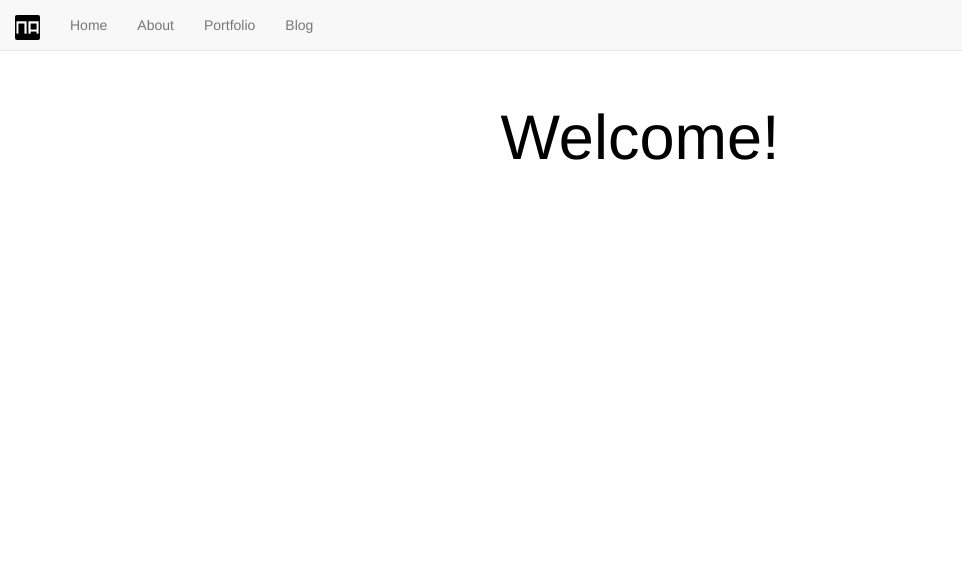
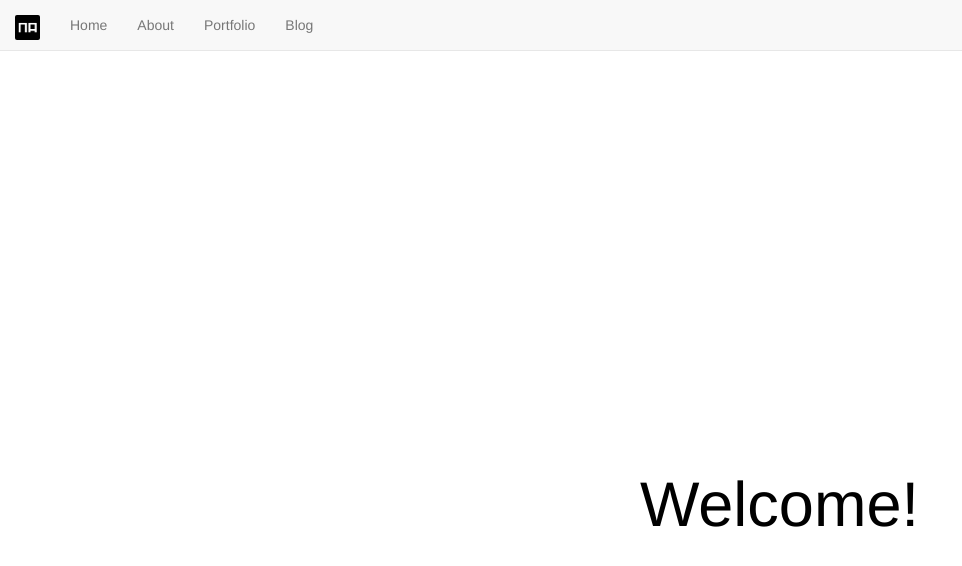
Before and after one commit to nicoaravena/nicoaravena.github.io, a Jekyll site: the page built from index.html, in a window 1280 px wide and 900 px high. Shown: the top 566 px of the window, without its empty margins (0-962 px from the left). Built offline with Jekyll 4.4.1, drawn with Linux system fonts in a browser that asks for light colours; nearby versions of some CDN libraries; Markdown is read by kramdown in place of the engine named in the settings; the list of posts is cut into pages by our own code.

Commit message:
Favicon redesign, welcome changes and bar testing

```diff
--- a/index.html
+++ b/index.html
@@ -14,6 +14,7 @@ title: Home
       {% include about.html %}
     </div>
   </div>
+  <div class="orange-line"></div>
   <div id="portfolio" class="section section-portfolio">
     <div class="jumbotron">
       {% include portfolio.html %}
--- a/public/css/style.css
+++ b/public/css/style.css
@@ -34,13 +34,14 @@ body {
 }
 
 .section-about {
-	background: url("/public/images/Valdivia.jpg") center fixed no-repeat;
+	background: url("/public/images/Valdivia.jpg") center no-repeat;
 	background-size: 100% auto;
 	background-color: #000;
 }
 
 .section-about > .jumbotron {
-	background: none;
+	background: url("/public/images/portfolioWallpaper.jpg") center fixed no-repeat;
+	background-size: 100% auto;
 }
 
 .section-about > .black-bg {
@@ -71,6 +72,11 @@ body {
 .welcome {
 	text-align: middle;
 	color: #000 !important;
+	position: absolute;
+	top: 50%;
+	left: 50%;
+	right: 50%;
+	bottom: 50%;
 	/*text-shadow: 2px 2px 2px #000;*/
 }
 
@@ -86,3 +92,9 @@ body {
 	color: #fff !important;
 	text-shadow: 2px 2px 2px #000;
 }
+
+.orange-line {
+	width: 100%;
+	height: 5px;
+	border-top: 5px solid #f0ad4e;
+}
```
Also changed, not shown: public/favicon.ico, public/images/favicon.png, 1 other file.
